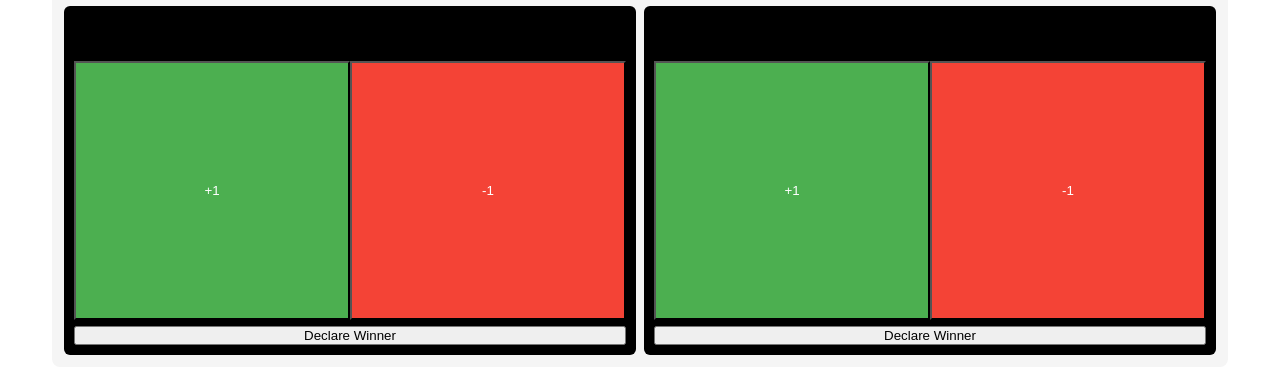
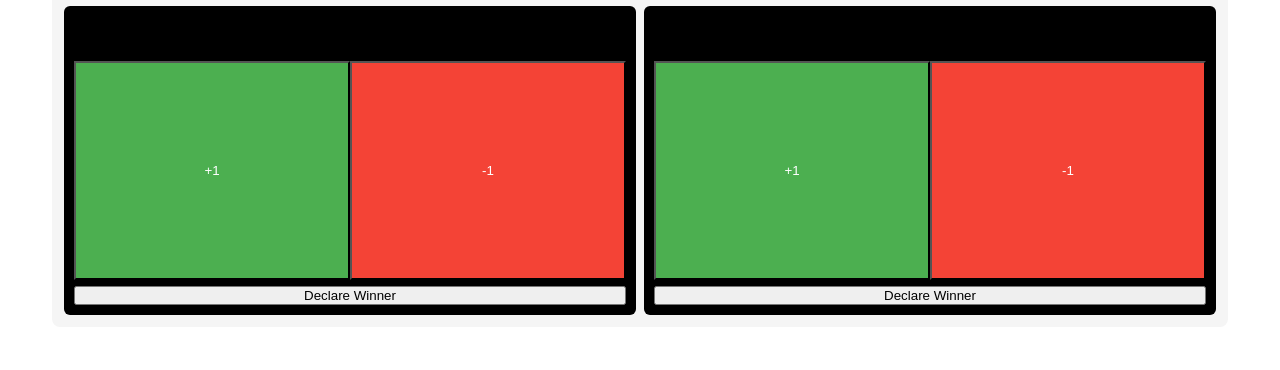
Before and after one commit to Sunkablyat/my-public-db, a Next.js app: page / in a window 1280 px wide. Shown: the part 455-825 px from the top of the page. After the commit the page ends 800 px from the top, so only its background shows below. Built offline with nearby package versions, Linux system fonts and the light colour scheme; no server answers; the database is empty.

Commit message:
point font change 2

```diff
--- a/app/page.jsx
+++ b/app/page.jsx
@@ -332,8 +332,8 @@ export default function BasketballApp() {
             <div key={idx} style={{ flex: 1, background: '#000000ff', padding: 10, borderRadius: 6 }}>
               <h4 style={{ textAlign: 'center' , fontSize: 40 }}>{t.label} — {t.score}</h4>
               <div style={{ display: 'flex' }}>
-                <button onClick={() => t.setScore(t.score + 1)} style={{ flex: 1, padding: '120px 0', background: '#4caf50', color: 'white' }}>+1</button>
-                <button onClick={() => t.setScore(Math.max(0, t.score - 1))} style={{ flex: 1, padding: '120px 0', background: '#f44336', color: 'white' }}>-1</button>
+                <button onClick={() => t.setScore(t.score + 1)} style={{ flex: 1, padding: '100px 0', background: '#4caf50', color: 'white' }}>+1</button>
+                <button onClick={() => t.setScore(Math.max(0, t.score - 1))} style={{ flex: 1, padding: '100px 0', background: '#f44336', color: 'white' }}>-1</button>
               </div>
               <button style={{ marginTop: 6, width: '100%' }} onClick={() => declareWinner(idx + 1)}>Declare Winner</button>
             </div>
```
